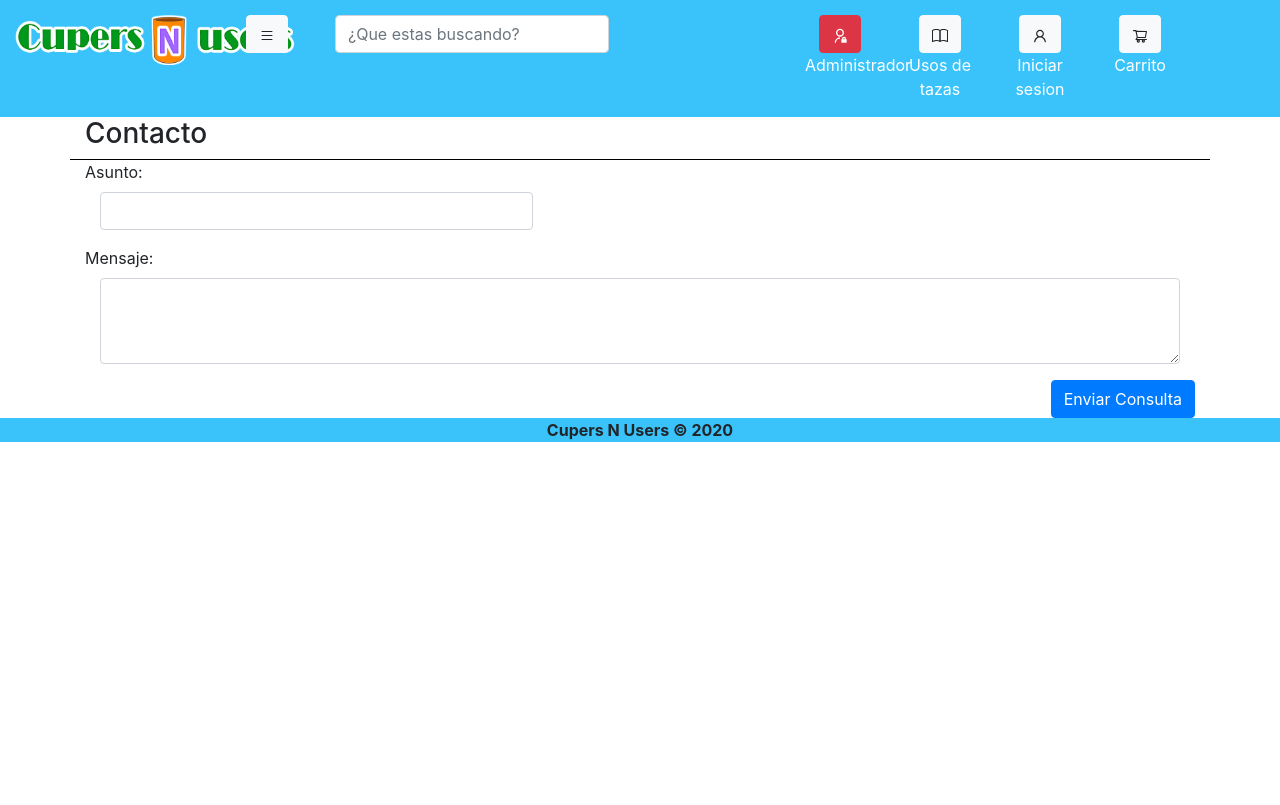
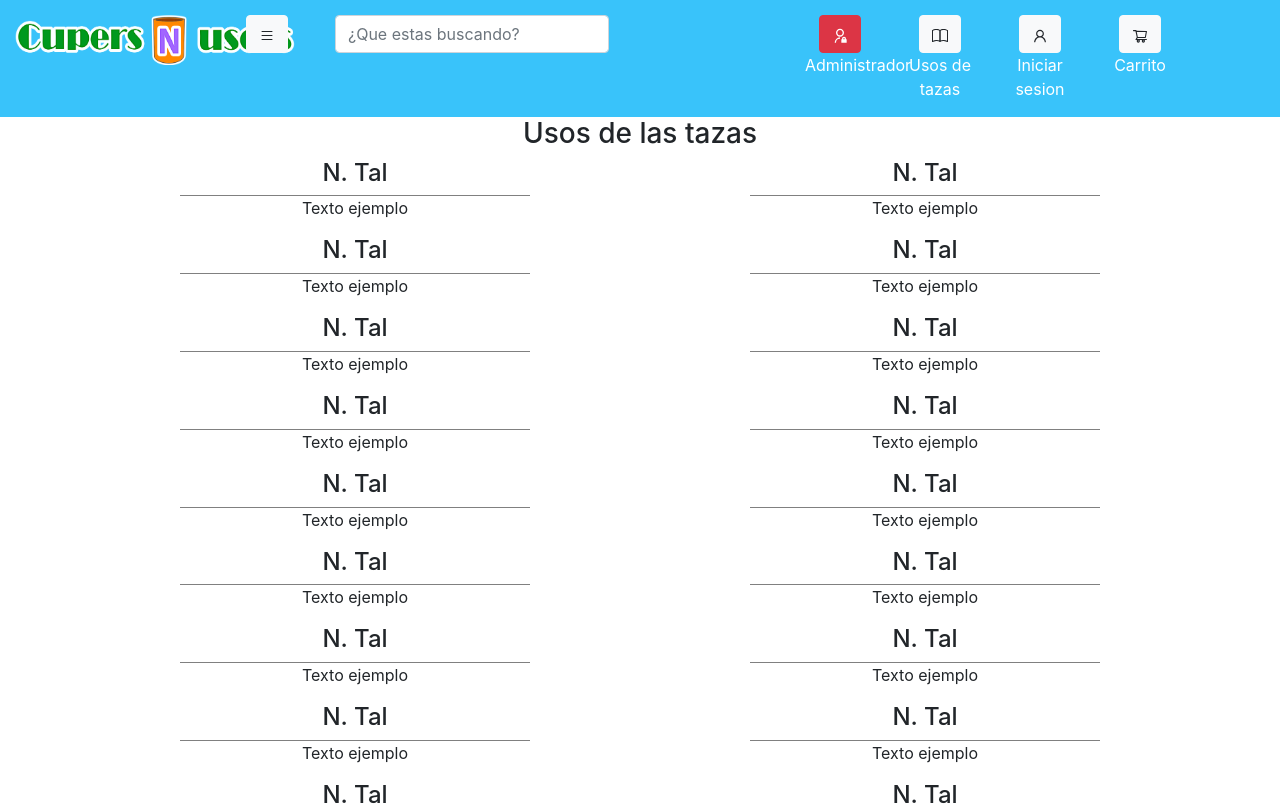
Before and after one commit to alexandergf/CupersNUsers, a React (Create React App) app in the folder frontend/: page / in a window 1280 px wide. Shown: the top 805 px of the page. Built offline with nearby package versions, Linux system fonts and the light colour scheme.

Commit message:
Version 0.8 de pagina tazas, falta retocar

```diff
--- a/frontend/src/App.js
+++ b/frontend/src/App.js
@@ -2,11 +2,9 @@ import React from 'react';
 import './assets/css/App.css';
 import 'bootstrap/dist/css/bootstrap.min.css';
 
-// Nav
-
 import Nav from './componentes/nav/Nav';
 import Footer from './componentes/footer/Footer';
-import Contacto from './componentes/contacto/Contacto';
+import CuerpoTazas from './componentes/usosTazas/CuerpoTazas';
 
 
 function App() {
@@ -16,7 +14,7 @@ function App() {
       <nav className="NavCss"><Nav/></nav>
 
       <div>
-        <Contacto/>
+        <CuerpoTazas/>
       </div>
 
       <footer><Footer/></footer>
--- /dev/null
+++ b/frontend/src/assets/css/usosTazas.css
@@ -0,0 +1,7 @@
+.numero {
+    border-bottom: 1px solid gray;
+}
+
+.tituloUsosTazas {
+    text-align: center;
+}
--- /dev/null
+++ b/frontend/src/componentes/usosTazas/CuerpoTazas.js
@@ -0,0 +1,53 @@
+import React, { Component } from 'react';
+import ReactBootstrap, { Container, Col, Row, Button, Form, FormControl } from 'react-bootstrap';
+import '../../assets/css/usosTazas.css';
+
+import TituloUsosTazas from './TituloUsosTazas';
+import UsoTaza from './UsoTaza';
+
+class cuerpoTazas extends Component {
+
+    listaUsos = () => {
+        let tabla = [];
+        let usos = [];
+
+        for (let i = 0; i < 120; i++) {
+            usos.push(
+                <Row>
+                    <Col xs={1} />
+                    <Col xs={4} className="textoTazas">
+                        <UsoTaza />
+                    </Col>
+                    <Col xs={2} />
+                    <Col xs={4}>
+                        <UsoTaza />
+                    </Col>
+                    <Col xs={1} />
+                </Row>
+            );
+
+        }
+        tabla.push(usos);
+        return tabla;
+
+    }
+
+    render() {
+        return (
+
+            <Container>
+                <Row>
+                    <Col xs={2}></Col>
+                    <Col xs={8}>
+                        <TituloUsosTazas />
+                    </Col>
+                    <Col xs={2}></Col>
+                </Row>
+                {this.listaUsos()}
+            </Container>
+        )
+    }
+
+}
+
+export default cuerpoTazas;
--- /dev/null
+++ b/frontend/src/componentes/usosTazas/TituloUsosTazas.js
@@ -0,0 +1,18 @@
+import React, { Component } from 'react';
+import '../../assets/css/usosTazas.css';
+
+class tituloUsosTazas extends Component {
+
+    render(){
+        return(
+            <div className="tituloUsosTazas">
+                <h3>Usos de las tazas</h3>
+            </div>
+        )
+    }
+
+
+
+}
+
+export default tituloUsosTazas;
--- /dev/null
+++ b/frontend/src/componentes/usosTazas/UsoTaza.js
@@ -0,0 +1,21 @@
+import React, { Component } from 'react';
+import '../../assets/css/usosTazas.css';
+
+class usoTaza extends Component {
+
+    render() {
+        return (
+            <div>
+                <div className="numero">
+                    <h4>N. Tal</h4>
+                </div>
+                <div className="usoTacero">
+                    <p>Texto ejemplo</p>
+                </div>
+            </div>
+        )
+    }
+
+}
+
+export default usoTaza;
```
